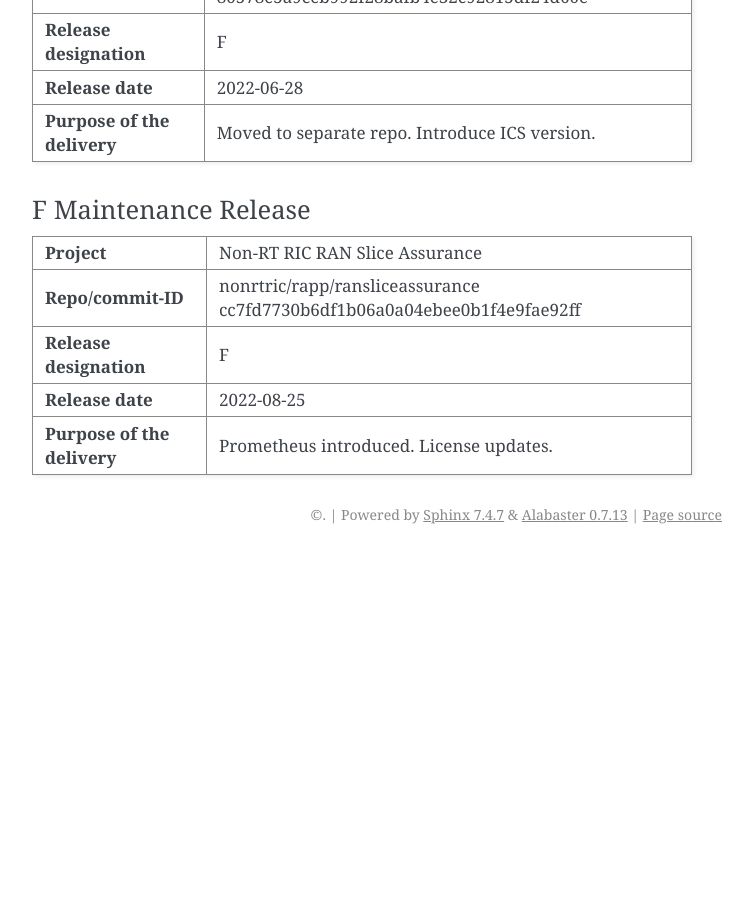
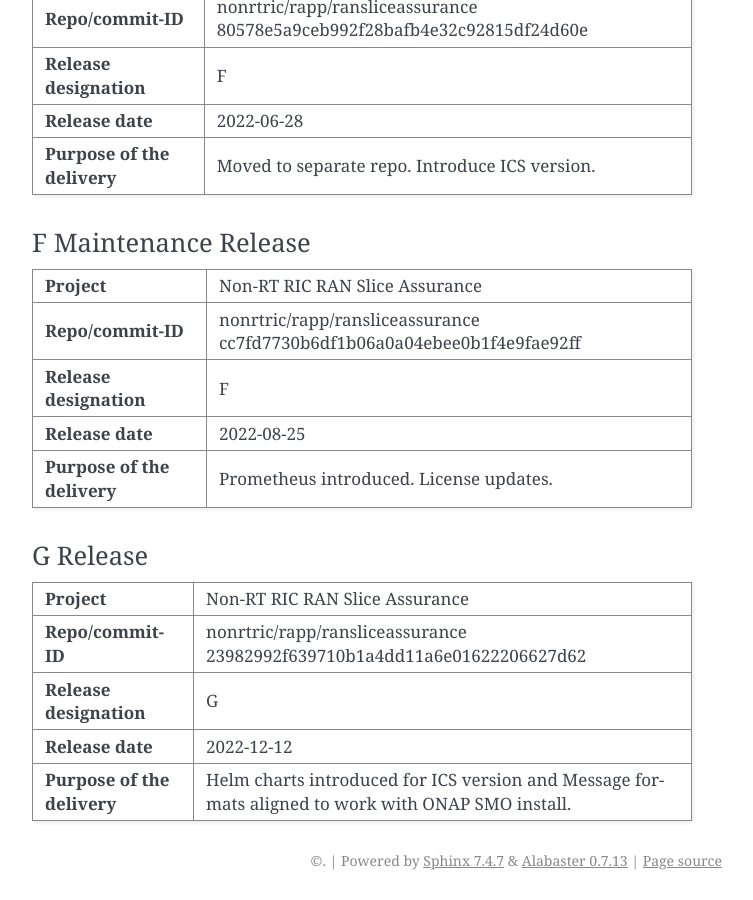
Before and after one commit to o-ran-sc/nonrtric-rapp-ransliceassurance, a Sphinx documentation site: the page built from docs/release-notes.rst, in a window 1280 px wide and 900 px high, scrolled down 2827 px. Shown: the whole window, without its empty margins (388-1141 px from the left). Built offline with Sphinx 7.4.7, drawn with Linux system fonts in a browser that asks for light colours; before the commit the page ends 3381 px from its top, so only the background shows below that; some of the changed text lies outside the part shown.

Commit message:
Update relase notes for G release
Issue-ID: NONRTRIC-819
Signed-off-by: aravind.est <aravindhan.a@est.tech>
Change-Id: I1941a8c72fbb781129966e874c9d98e682518ae6

```diff
--- a/docs/release-notes.rst
+++ b/docs/release-notes.rst
@@ -30,6 +30,9 @@ Version history RAN Slice Assurance usecase
 |            |          |                  |                 |
 +------------+----------+------------------+-----------------+
 | 2022-08-25 | 1.1.1    | Aravindhan       | F Maintenance   |
+|            |          | Ayyanathan       |                 |
++------------+----------+------------------+-----------------+
+| 2022-12-12 | 1.2.0    | Aravindhan       | G Release       |
 |            |          | Ayyanathan       |                 |
 +------------+----------+------------------+-----------------+
 
@@ -210,3 +213,23 @@ F Maintenance Release
 | **Purpose of the delivery** | Prometheus introduced. License updates.           |
 |                             |                                                   |
 +-----------------------------+---------------------------------------------------+
+
+G Release
+---------
++-----------------------------+---------------------------------------------------+
+| **Project**                 | Non-RT RIC RAN Slice Assurance                    |
+|                             |                                                   |
++-----------------------------+---------------------------------------------------+
+| **Repo/commit-ID**          | nonrtric/rapp/ransliceassurance                   |
+|                             | 23982992f639710b1a4dd11a6e01622206627d62          |
+|                             |                                                   |
++-----------------------------+---------------------------------------------------+
+| **Release designation**     | G                                                 |
+|                             |                                                   |
++-----------------------------+---------------------------------------------------+
+| **Release date**            | 2022-12-12                                        |
+|                             |                                                   |
++-----------------------------+---------------------------------------------------+
+| **Purpose of the delivery** | Helm charts introduced for ICS version and Message|
+|                             | formats aligned to work with ONAP SMO install.    |
++-----------------------------+---------------------------------------------------+
```
